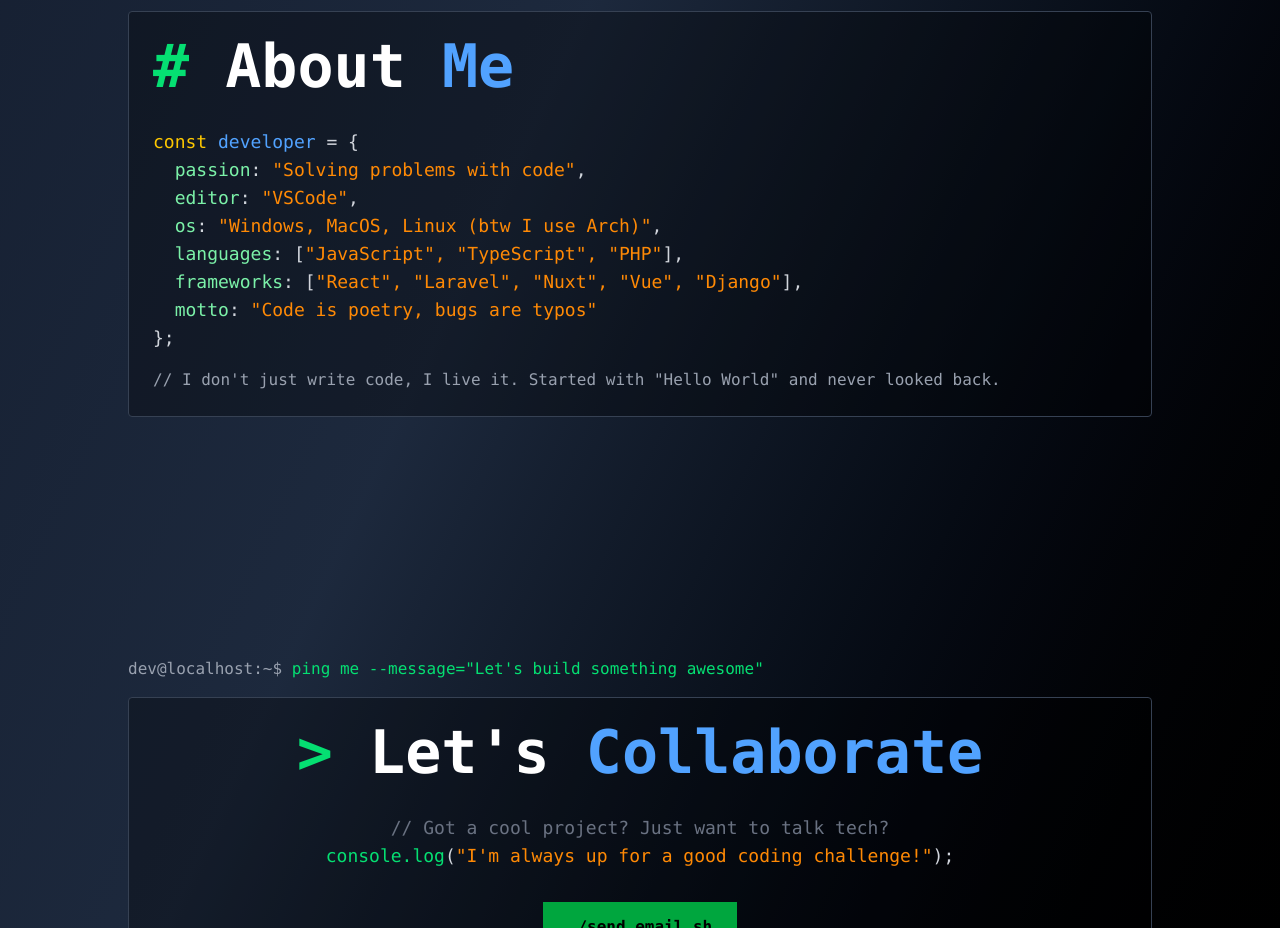
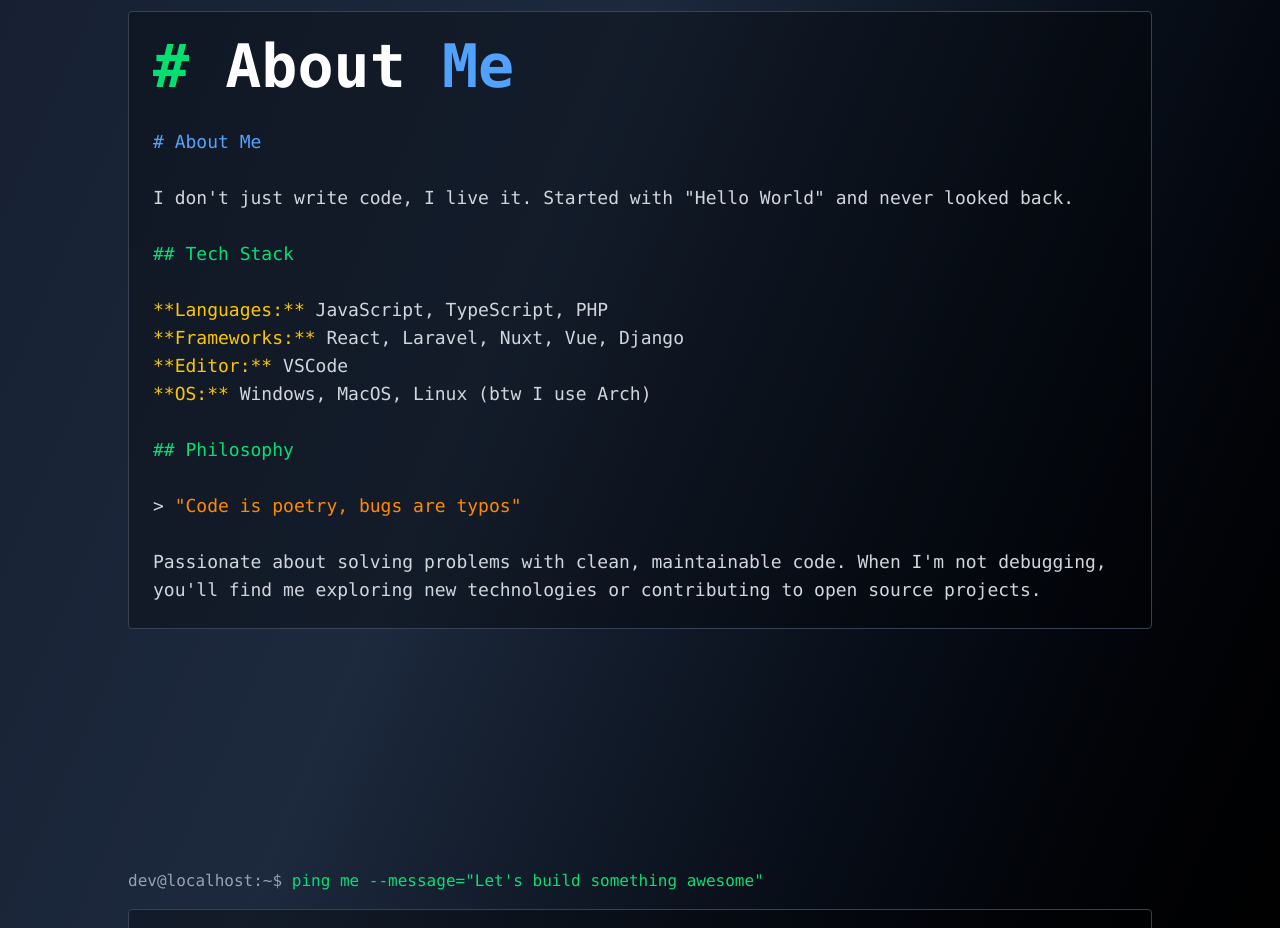
Before and after one commit to Sateshi/portfolio, a Vue app: page / in a window 1280 px wide. Shown: the part 1500-2428 px from the top of the page. Built offline with nearby package versions, Linux system fonts and the light colour scheme.

Commit message:
changed the about section to make more sense

```diff
--- a/src/App.vue
+++ b/src/App.vue
@@ -205,20 +205,25 @@ onMounted(() => {
               <h2 class="text-2xl sm:text-3xl md:text-4xl lg:text-5xl xl:text-6xl font-bold text-white mb-6 sm:mb-8">
                 <span class="text-green-400 hover:animate-pulse">#</span> About <span class="text-blue-400 hover:text-blue-300 transition-colors duration-300">Me</span>
               </h2>
-              <div class="text-gray-300 leading-relaxed space-y-3 sm:space-y-4">
-                <p class="hover:text-gray-200 transition-colors duration-300 text-xs sm:text-sm md:text-base lg:text-lg">
-                  <span class="text-yellow-400 hover:text-yellow-300 transition-colors duration-300">const</span> <span class="text-blue-400 hover:text-blue-300 transition-colors duration-300">developer</span> = {<br>
-                  &nbsp;&nbsp;<span class="text-green-300 hover:text-green-200 transition-colors duration-300">passion</span>: <span class="text-orange-400 hover:text-orange-300 transition-colors duration-300">"Solving problems with code"</span>,<br>
-                  &nbsp;&nbsp;<span class="text-green-300 hover:text-green-200 transition-colors duration-300">editor</span>: <span class="text-orange-400 hover:text-orange-300 transition-colors duration-300">"VSCode"</span>,<br>
-                  &nbsp;&nbsp;<span class="text-green-300 hover:text-green-200 transition-colors duration-300">os</span>: <span class="text-orange-400 hover:text-orange-300 transition-colors duration-300">"Windows, MacOS, Linux (btw I use Arch)"</span>,<br>
-                  &nbsp;&nbsp;<span class="text-green-300 hover:text-green-200 transition-colors duration-300">languages</span>: [<span class="text-orange-400 hover:text-orange-300 transition-colors duration-300">"JavaScript", "TypeScript", "PHP"</span>],<br>
-                  &nbsp;&nbsp;<span class="text-green-300 hover:text-green-200 transition-colors duration-300">frameworks</span>: [<span class="text-orange-400 hover:text-orange-300 transition-colors duration-300">"React", "Laravel", "Nuxt", "Vue", "Django"</span>],<br>
-                  &nbsp;&nbsp;<span class="text-green-300 hover:text-green-200 transition-colors duration-300">motto</span>: <span class="text-orange-400 hover:text-orange-300 transition-colors duration-300">"Code is poetry, bugs are typos"</span><br>
-                  };
-                </p>
-                <p class="text-gray-400 hover:text-gray-300 transition-colors duration-300 text-xs sm:text-sm md:text-base">
-                  // I don't just write code, I live it. Started with "Hello World" and never looked back.<br>
-                </p>
+              <div class="text-gray-300 leading-relaxed space-y-3 sm:space-y-4 text-left">
+                <div class="hover:text-gray-200 transition-colors duration-300 text-xs sm:text-sm md:text-base lg:text-lg">
+                  <span class="text-blue-400 hover:text-blue-300 transition-colors duration-300"># About Me</span><br><br>
+
+                  I don't just write code, I live it. Started with "Hello World" and never looked back.<br><br>
+
+                  <span class="text-green-400 hover:text-green-300 transition-colors duration-300">## Tech Stack</span><br><br>
+
+                  <span class="text-yellow-400 hover:text-yellow-300 transition-colors duration-300">**Languages:**</span> JavaScript, TypeScript, PHP<br>
+                  <span class="text-yellow-400 hover:text-yellow-300 transition-colors duration-300">**Frameworks:**</span> React, Laravel, Nuxt, Vue, Django<br>
+                  <span class="text-yellow-400 hover:text-yellow-300 transition-colors duration-300">**Editor:**</span> VSCode<br>
+                  <span class="text-yellow-400 hover:text-yellow-300 transition-colors duration-300">**OS:**</span> Windows, MacOS, Linux (btw I use Arch)<br><br>
+
+                  <span class="text-green-400 hover:text-green-300 transition-colors duration-300">## Philosophy</span><br><br>
+
+                  > <span class="text-orange-400 hover:text-orange-300 transition-colors duration-300">"Code is poetry, bugs are typos"</span><br><br>
+
+                  Passionate about solving problems with clean, maintainable code. When I'm not debugging, you'll find me exploring new technologies or contributing to open source projects.
+                </div>
               </div>
             </div>
           </div>
```
